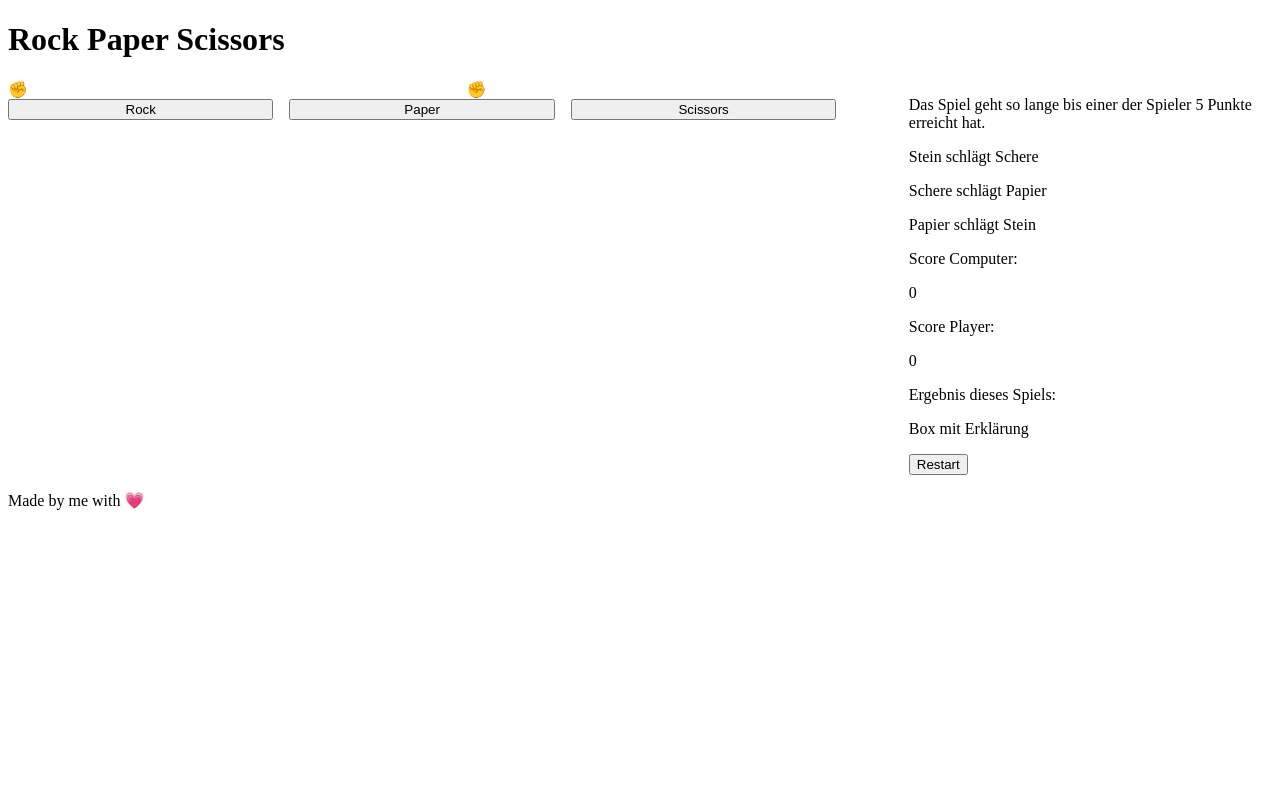
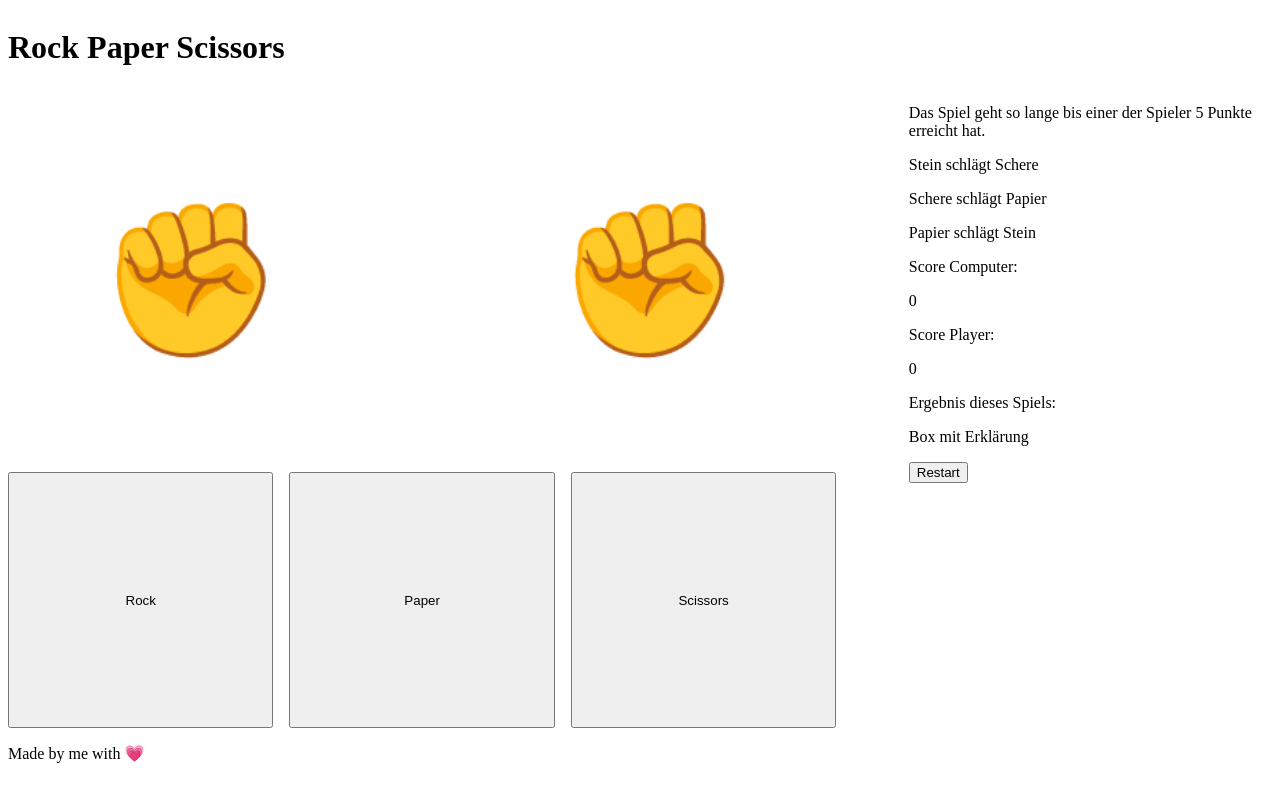
Before and after one commit to CallyyNa/rock-paper-scissors, a plain HTML site: page index.html in a window 1280 px wide. Both pictures are taken after a click on the button "Rock". Drawn offline with Linux system fonts and the light colour scheme.

Commit message:
add css grid

```diff
--- a/index.html
+++ b/index.html
@@ -5,18 +5,23 @@
     <meta charset="UTF-8">
     <meta http-equiv="X-UA-Compatible" content="IE=edge">
     <meta name="viewport" content="width=device-width, initial-scale=1.0">
-    <script src="./index.js"></script>
     <link rel="stylesheet" href="style.css">
     <title>Rock Paper Scissors</title>
 </head>
 
 <body>
+    <div class="game-body">
         <h1 class="header">Rock Paper Scissors</h1>
         <div id="game-wrapper">
-        <div>
+            <div class="emoticon-wrapper">
                 <div id="played-option-wrapper">
-                <span id="computer-option"></span>
-                <span id="player-option"></span>
+                    <div class="option-box">
+                        <span id="computer-option" class="option"></span>
+                    </div>
+                    <div class="option-box">
+                        <span id="player-option" class="option"></span>
+                    </div>
+
                 </div>
                 <div id="option-wrapper">
                     <button onclick="playRound('rock')">Rock</button>
@@ -42,17 +47,15 @@
         <div>
             <p>Made by me with &#128151;</p>
         </div>
-
+    </div>
     <div id="myModal" class="modal">
-
-        <!-- Modal content -->
         <div class="modal-content">
-            <span class="close">&times;</span>
-            <p>Some text in the Modal..</p>
+            <span onclick="closeModal()">&times;</span>
+            <p id="modal-finish-text"></p>
+            <button onclick="newGame()">New game</button>
         </div>
-
     </div>
-
 </body>
+<script src="./index.js"></script>
 
 </html>
--- a/index.js
+++ b/index.js
@@ -4,15 +4,22 @@ let count = 0;
 let playerCount = 0;
 let computerCount = 0;
 
+const modal = document.getElementById("myModal");
+const modalText = document.getElementById("modal-finish-text");
+const scoreComputer = document.getElementById('score-computer');
+const scorePlayer = document.getElementById('score-player');
+const playerOption = document.getElementById("player-option");
+const computerOption = document.getElementById("computer-option")
+
 const computerPlay = () => {
     return options[Math.floor(Math.random() * options.length)].name;
 }
 
-const playRound = (playerOption) => {
+const playRound = (playerOpt) => {
     let computerSelection = computerPlay();
-    let playerSelection = options.find(option => option.name === playerOption);
-    document.getElementById("player-option").innerHTML = playerSelection.icon;
-    document.getElementById("computer-option").innerHTML = options.find(option => option.name === computerSelection).icon;
+    let playerSelection = options.find(option => option.name === playerOpt);
+    playerOption.innerHTML = playerSelection.icon;
+    computerOption.innerHTML = options.find(option => option.name === computerSelection).icon;
     count++
 
     if (playerSelection.name == 'rock' && computerSelection == 'paper') {
@@ -33,19 +40,21 @@ const playRound = (playerOption) => {
     else if (playerSelection.name == 'scissors' && computerSelection == 'rock') {
         computerCount++
     }
-    document.getElementById('score-computer').textContent = computerCount;
-    document.getElementById('score-player').textContent = playerCount;
+    scoreComputer.textContent = computerCount;
+    scorePlayer.textContent = playerCount;
     game(playerCount, computerCount)
 }
 
 const game = (playerCount, computerCount) => {
     console.log(playerCount, computerCount)
     if (playerCount == 5) {
-        document.getElementById("myModal").style.display = "block";
+        modalText.innerHTML = 'Congratulations!! You have won!'
+        modal.style.display = "block";
         console.log("Player has won game")
     }
     else if (computerCount == 5) {
-        document.getElementById("myModal").style.display = "block";
+        modalText.innerHTML = "Oh no! The computer won."
+        modal.style.display = "block";
         console.log("Computer has won game")
     }
     else if (playerCount > computerCount) {
@@ -58,3 +67,17 @@ const game = (playerCount, computerCount) => {
         console.log('Draw. Better luck next time.')
     }
 }
+const closeModal = () => {
+    modal.style.display = "none";
+}
+
+const newGame = () => {
+    count = 0
+    playerCount = 0
+    computerCount = 0
+    scoreComputer.innerHTML = computerCount
+    scorePlayer.innerHTML = playerCount
+    playerOption.innerHTML = ""
+    computerOption.innerHTML = ""
+    modal.style.display = "none";
+}
--- a/style.css
+++ b/style.css
@@ -1,13 +1,38 @@
+html,
+body {
+    height: 100%;
+}
+
+.game-body {
+    display: grid;
+    grid-template-rows: 10% 80% 10%;
+    height: 100%;
+}
 #game-wrapper {
     display: grid;
     grid-template-columns: 70% 30%;
     column-gap: 1em;
 }
 
+.emoticon-wrapper {
+    display: grid;
+    grid-template-rows: 60% 40%;
+}
+
 #option-wrapper {
     display: grid;
     grid-template-columns: 30% 30% 30%;
     column-gap: 1em;
+}
+
+.option-box {
+    margin: auto;
+    width: 60%;
+    padding: 10px;
+}
+
+.option {
+    font-size: 150px;
 }
 
 #played-option-wrapper {
```
Lines whose indentation alone changed are shown as unchanged.
